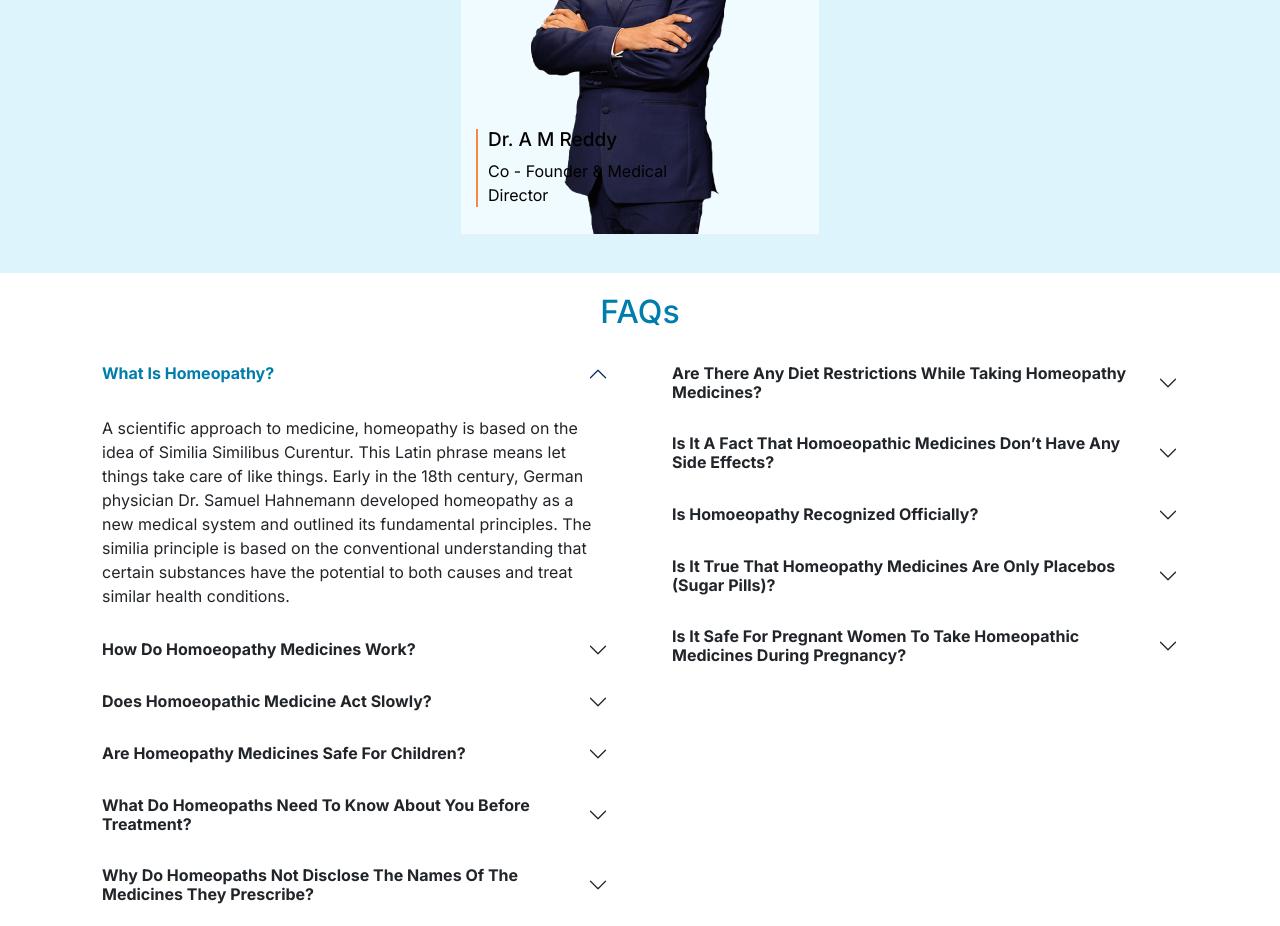
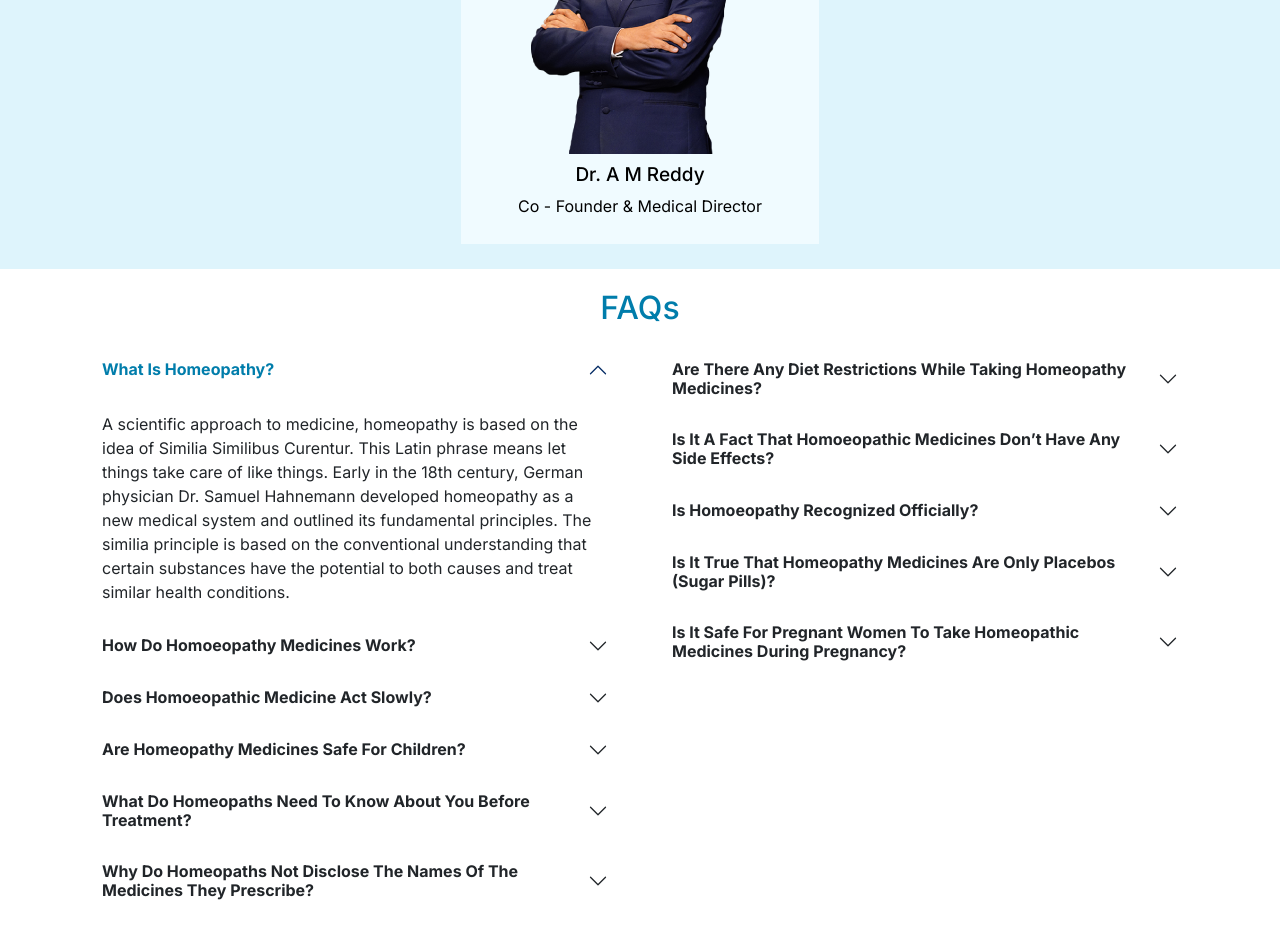
Before and after one commit to shubham-shootorder/new-lp-drcare, a Next.js app: page /psoriasis in a window 1280 px wide. Shown: the part 2840-3766 px from the top of the page. Built offline with nearby package versions, Linux system fonts and the light colour scheme.

Commit message:
changes in the doctors section

```diff
--- a/src/app/components/BestDoctors/IVFSpecialists.jsx
+++ b/src/app/components/BestDoctors/IVFSpecialists.jsx
@@ -22,10 +22,10 @@ const IVFSpecialists = ({ service }) => {
                 width={366}
                 height={438}
               />
-              <div className="text-block" style={{color:"#000000"}}>
+              <div className="text-block text-center" style={{color:"#000000"}}>
                 <h3>Dr. A M Reddy</h3>
                 <p className="">
-                  Co - Founder & Medical <br />
+                  Co - Founder & Medical
                   Director
                 </p>
               </div>
--- a/src/app/globals.css
+++ b/src/app/globals.css
@@ -586,3 +586,11 @@ footer p{
 .doc-card .text-block h3{
   color:black !important;
 }
+.doc-card .text-block{
+  bottom:80px !important;
+  background-color:#F0FBFF;
+  padding:10px 10px !important;
+  left:0px !important;
+  border:none !important;
+
+}
```
